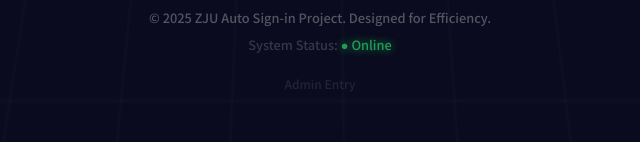
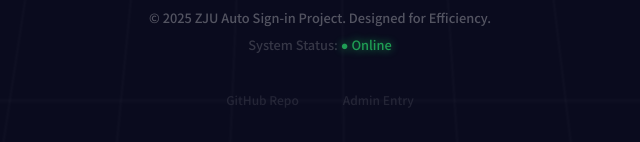
Before and after one commit to hzlgames/zju-autosign, a website: page public/index.html in a window 1280 px wide. Shown: the part 962-1104 px from the top of the page, 320-960 px from the left. Drawn offline with Linux system fonts and the light colour scheme.

Commit message:
Update index.html with project URL and update start.bat

```diff
--- a/public/index.html
+++ b/public/index.html
@@ -46,7 +46,10 @@
     <footer>
         <p>© 2025 ZJU Auto Sign-in Project. Designed for Efficiency.</p>
         <p style="margin-top: 0.5rem; opacity: 0.6;">System Status: <span style="color: #2dff78; text-shadow: 0 0 10px #2dff78;">● Online</span></p>
-        <a href="./admin.html" class="admin-link">Admin Entry</a>
+        <div style="margin-top: 1rem; display: flex; justify-content: center; gap: 1.5rem;">
+            <a href="https://github.com/hzlgames/zju-autosign" target="_blank" class="admin-link">GitHub Repo</a>
+            <a href="./admin.html" class="admin-link">Admin Entry</a>
+        </div>
     </footer>
 
     <script>
```
Also changed, not shown: 1 other file.
